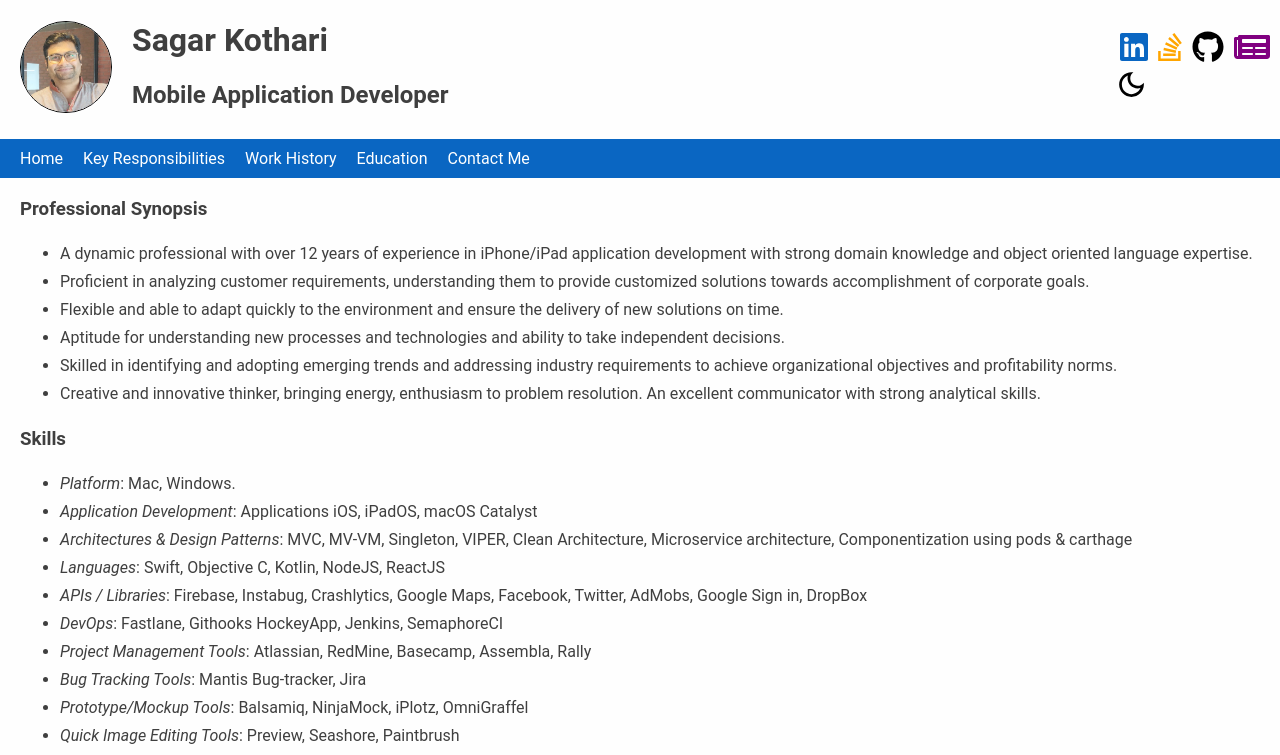
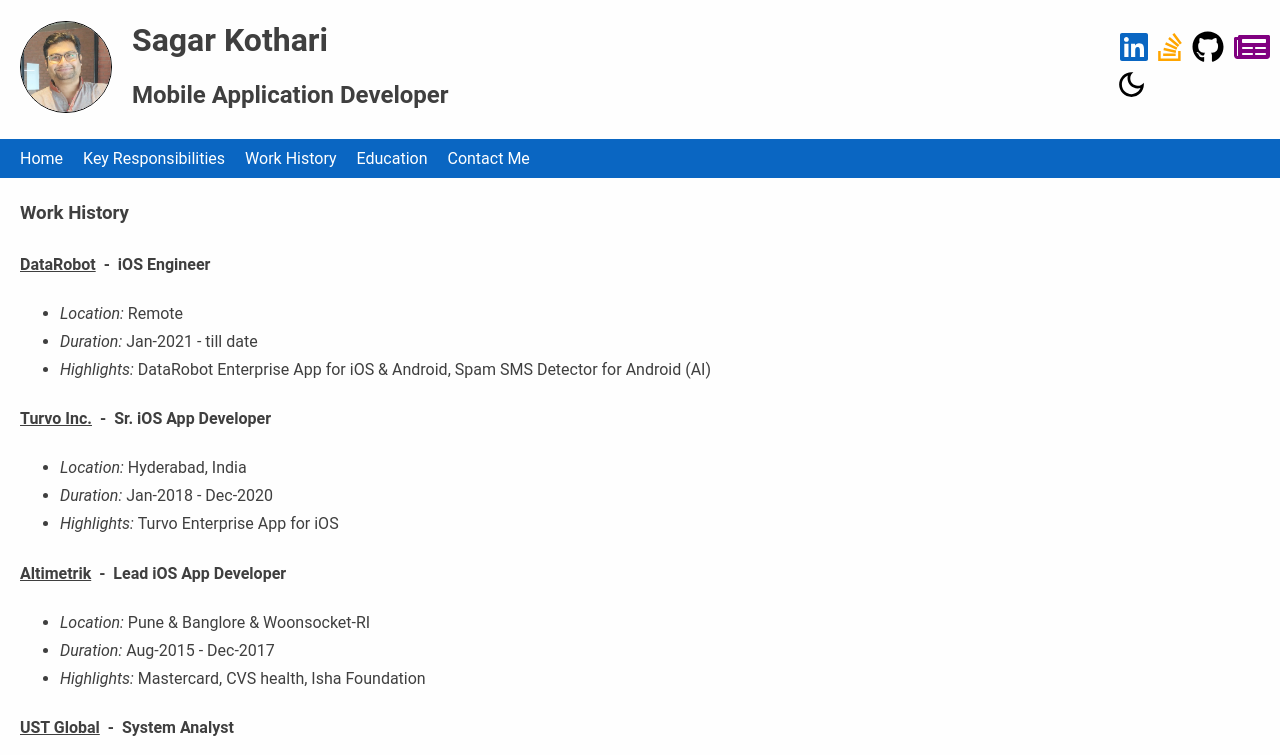
Before and after one commit to sag333ar/sag333ar.github.io, a React (Create React App) app: page /work-history in a window 1280 px wide. Shown: the top 755 px of the page. Built offline with nearby package versions, Linux system fonts and the light colour scheme.

Commit message:
changes in menu & pages

```diff
--- a/src/pages/Experience.js
+++ /dev/null
@@ -1,12 +0,0 @@
-import React from 'react'
-
-export default function Experience() {
-  return (
-    <div>
-      <h2>Experience</h2>
-      <p>
-        Experience would go here
-      </p>
-    </div>
-  )
-}
--- /dev/null
+++ b/src/pages/work/WorkHistory.css
@@ -0,0 +1,4 @@
+.work-history {
+  padding: 0px 0px 0px 20px;
+  line-height: 1.75;
+}
--- /dev/null
+++ b/src/pages/work/WorkHistory.js
@@ -0,0 +1,26 @@
+import React from "react";
+import data from "./work-data";
+import "./WorkHistory.css";
+
+export default function WorkHistory() {
+  return (
+    <div className="work-history">
+      <h3>Work History</h3>
+      {data.map((item, index) => (
+        <div key={index}>
+          <h4>
+          <a href={item.company.link} target="_blank" rel="noreferrer">
+            {item.company.name}
+          </a>
+          &nbsp;&nbsp;-&nbsp;&nbsp;{item.info.title}
+          </h4>
+          <ul>
+            <li><i>Location: </i>{item.company.location}</li>
+            <li><i>Duration: </i>{item.info.from} - {item.info.to}</li>
+            <li><i>Highlights: </i>{item.info.highlights}</li>
+          </ul>
+        </div>
+      ))}
+    </div>
+  );
+}
--- /dev/null
+++ b/src/pages/work/work-data.js
@@ -0,0 +1,82 @@
+const data = [
+  {
+    company: {
+      name: "DataRobot",
+      link: "https://www.datarobot.com/",
+      location: "Remote"
+    },
+    info: {
+      title: "iOS Engineer",
+      from: "Jan-2021",
+      to: "till date",
+      highlights: "DataRobot Enterprise App for iOS & Android, Spam SMS Detector for Android (AI)"
+    }
+  },
+  {
+    company: {
+      name: "Turvo Inc.",
+      link: "https://www.turvo.com/",
+      location: "Hyderabad, India"
+    },
+    info: {
+      title: "Sr. iOS App Developer",
+      from: "Jan-2018",
+      to: "Dec-2020",
+      highlights: "Turvo Enterprise App for iOS"
+    }
+  },
+  {
+    company: {
+      name: "Altimetrik",
+      link: "https://www.datarobot.com/",
+      location: "Pune & Banglore & Woonsocket-RI"
+    },
+    info: {
+      title: "Lead iOS App Developer",
+      from: "Aug-2015",
+      to: "Dec-2017",
+      highlights: "Mastercard, CVS health, Isha Foundation"
+    }
+  },
+  {
+    company: {
+      name: "UST Global",
+      link: "http://www.ust-global.com/en/",
+      location: "Bangalore, India"
+    },
+    info: {
+      title: "System Analyst",
+      from: "May-2014",
+      to: "Aug-2015",
+      highlights: "Bwin, Jawfish games, Ivy Comptech"
+    }
+  },
+  {
+    company: {
+      name: "Helios Solutions",
+      link: "http://www.heliossolutions.in/",
+      location: "Baroda, India"
+    },
+    info: {
+      title: "Lead Application Developer",
+      from: "Feb-2013",
+      to: "Apr-2014",
+      highlights: "Texel Points, xWare42"
+    }
+  },
+  {
+    company: {
+      name: "Valtech",
+      link: "http://www.valtech.com/",
+      location: "Bangalore, India"
+    },
+    info: {
+      title: "iOS Application Developer",
+      from: "Oct-2011",
+      to: "Jul-2012",
+      highlights: "A2Z Databases, SalesGenie"
+    }
+  }
+];
+
+export default data;
--- a/src/root/App.css
+++ b/src/root/App.css
@@ -1,4 +1,4 @@
 a:link, a:visited, a:active, a:hover {
-  color: #000;
-  text-decoration: none;
+  color: var(--text-color);
+  text-decoration: underline;
 }
--- a/src/root/App.js
+++ b/src/root/App.js
@@ -2,7 +2,7 @@
 import { BrowserRouter as Router, Switch, Route } from "react-router-dom";
 
 import Home from "../pages/home/Home";
-import Experience from "../pages/Experience";
+import WorkHistory from "../pages/work/WorkHistory";
 import RolesResponsibilities from '../pages/RolesResponsibilities'
 import Education from '../pages/Education';
 import Contact from "../pages/Contact";
@@ -20,8 +20,8 @@
           <Route exact path="/key-responsibilities">
             <RolesResponsibilities />
           </Route>
-          <Route exact path="/experience">
-            <Experience />
+          <Route exact path="/work-history">
+            <WorkHistory />
           </Route>
           <Route exact path="/education">
             <Education />
--- a/src/root/Menu.js
+++ b/src/root/Menu.js
@@ -14,7 +14,7 @@
             <Link to="/key-responsibilities">Key Responsibilities</Link>
           </li>
           <li>
-            <Link to="/experience">Work History</Link>
+            <Link to="/work-history">Work History</Link>
           </li>
           <li>
             <Link to="/education">Education</Link>
```
